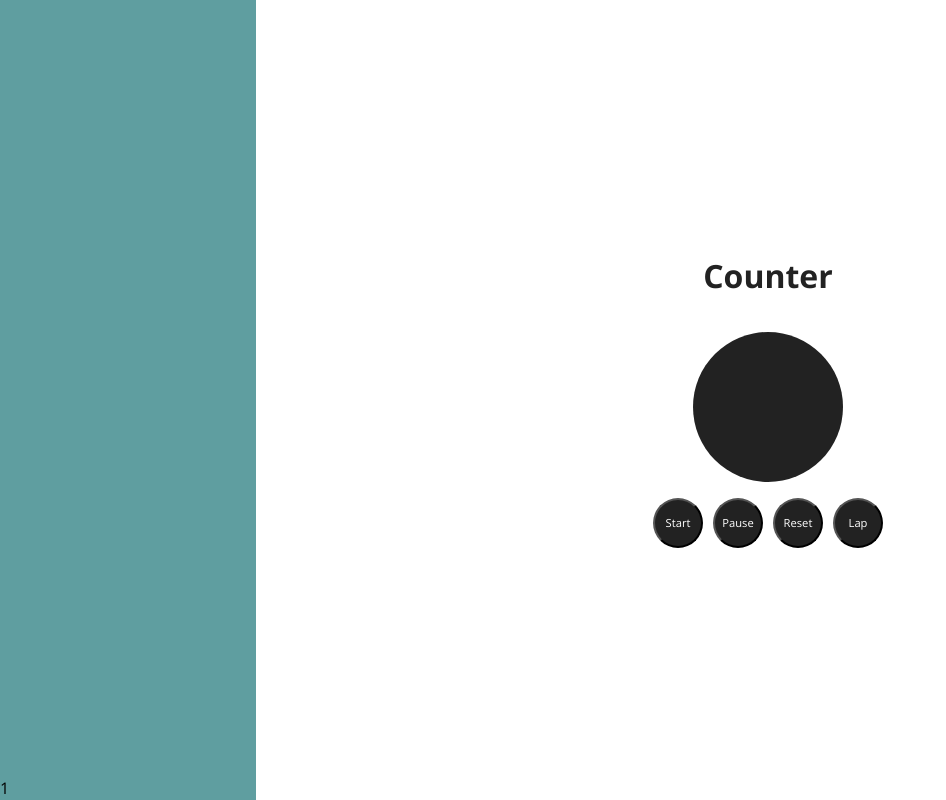
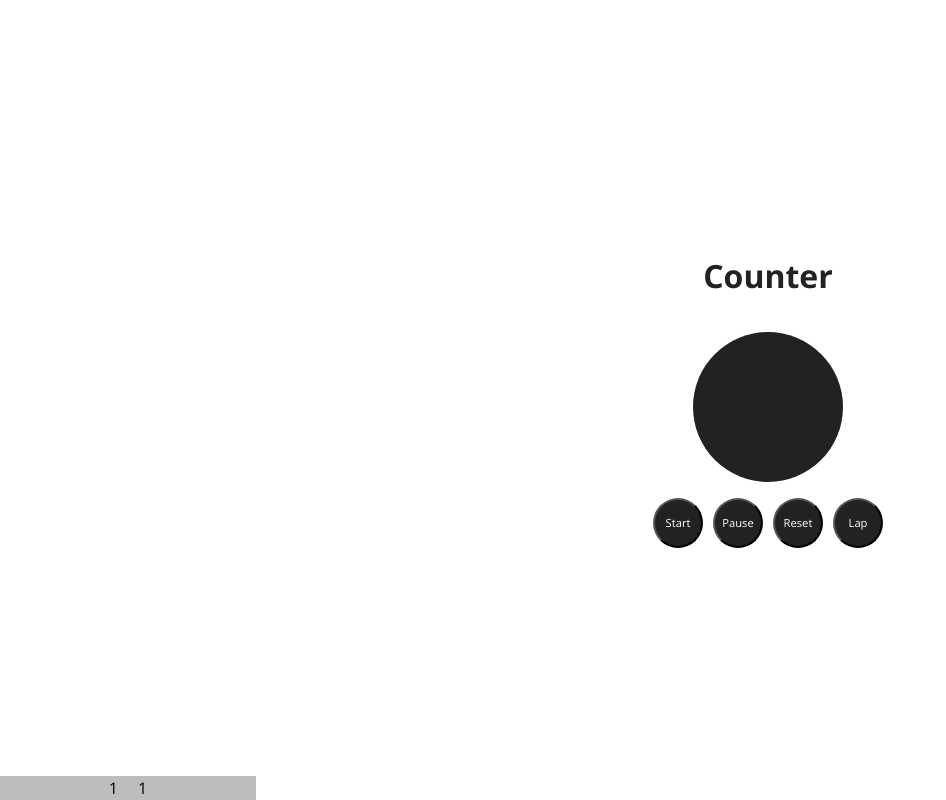
Before and after one commit to yogeshkartik/counter, a plain HTML site: page index.html in a window 1280 px wide. Both pictures are taken after a click on the button "Lap". Shown: the whole page, without its empty margins (0-946 px from the left). Drawn offline with nearby package versions, Linux system fonts and the light colour scheme.

Commit message:
fix: update lap functionality to create lap items and improve layout styling

```diff
--- a/index.html
+++ b/index.html
@@ -14,7 +14,9 @@
   </head>
   <body>
     <div class="container">
-      <div class="lap"></div>
+      <div class="lap">
+        <!-- <div class="lap-items"></div> -->
+      </div>
       <div class="container-main">
         <div class="title">
           <h1>Counter</h1>
--- a/script.js
+++ b/script.js
@@ -1,8 +1,9 @@
 let pause = false;
 let x = 1;
+let lapCountNo = 1;
 
 const counterElement = document.getElementById("counter");
-const lapCounterElement = document.querySelector(".lap");
+const lapContainer = document.querySelector(".lap");
 let intervalId = null;
 
 const startCount = document.getElementById("start-count");
@@ -44,7 +45,16 @@ function resetCounter() {
 }
 
 function lapCounter() {
-  const p = document.createElement("p");
+  const lapItems = document.createElement("div");
+  lapItems.classList.add("lap-items");
+  const lapNO = document.createElement("span");
+  lapNO.classList.add("lap-no");
+  lapNO.textContent = lapCountNo;
+  lapCountNo++;
+  const p = document.createElement("span");
+  p.classList.add("lap-time");
   p.textContent = x;
-  lapCounterElement.appendChild(p);
+  lapItems.appendChild(lapNO);
+  lapItems.appendChild(p);
+  lapContainer.appendChild(lapItems);
 }
--- a/style.css
+++ b/style.css
@@ -103,7 +103,24 @@ body {
   height: 100vh;
   flex-direction: column-reverse;
   gap: 10px;
-  background-color: cadetblue;
+
+  /* flex-direction: column-reverse2222224c; */
+  /* gap: 10px; */
+
+}
+
+.lap-items{
+  display: flex;
+  gap: 20px;
+  justify-content: center;
+  /* flex-direction: column-reverse; */
+  background-color: #2222224c;
+
+}
+
+.lap-no{
+  align-items: flex-start;
+  /* text-align: left; */
 }
 
 .container-main{
```
